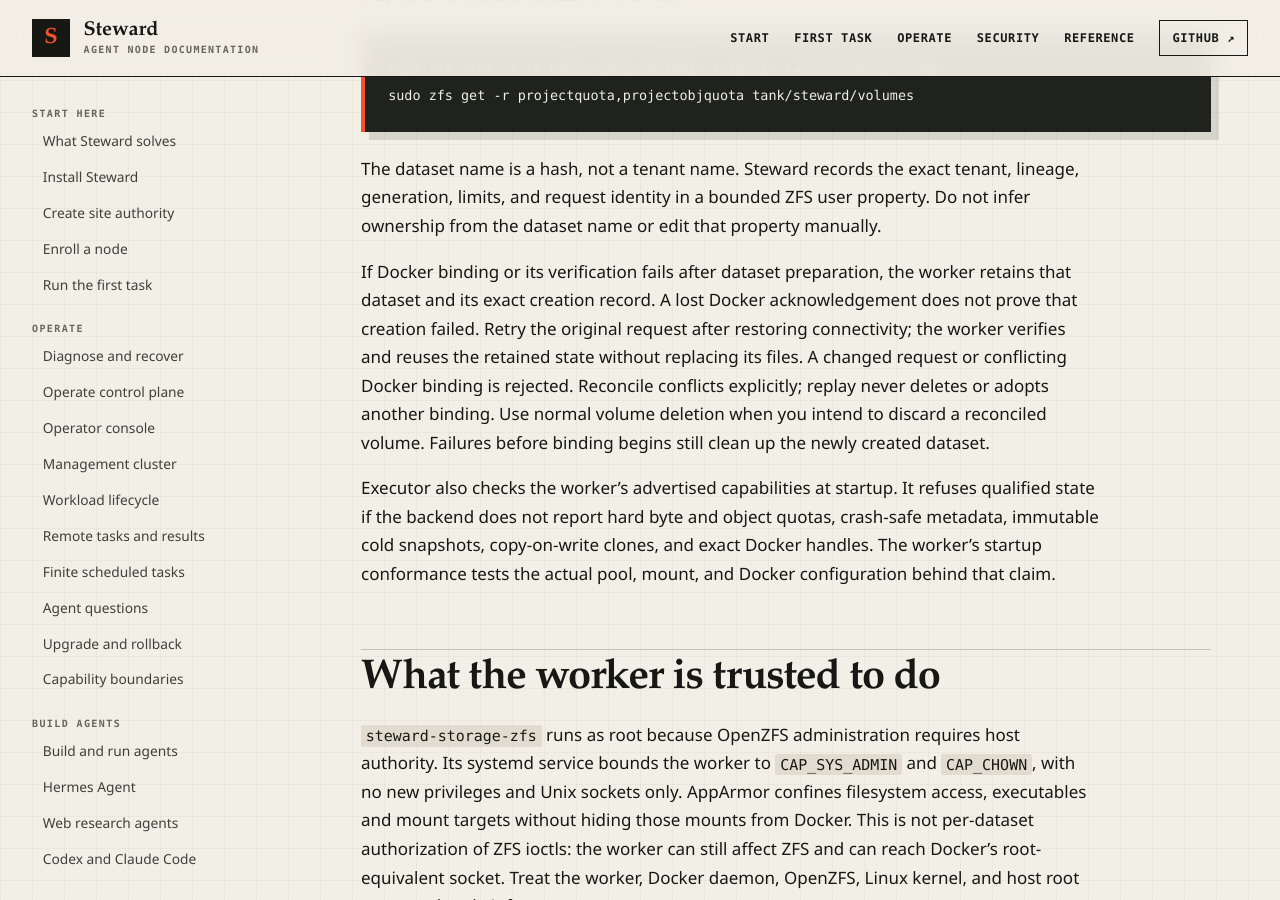
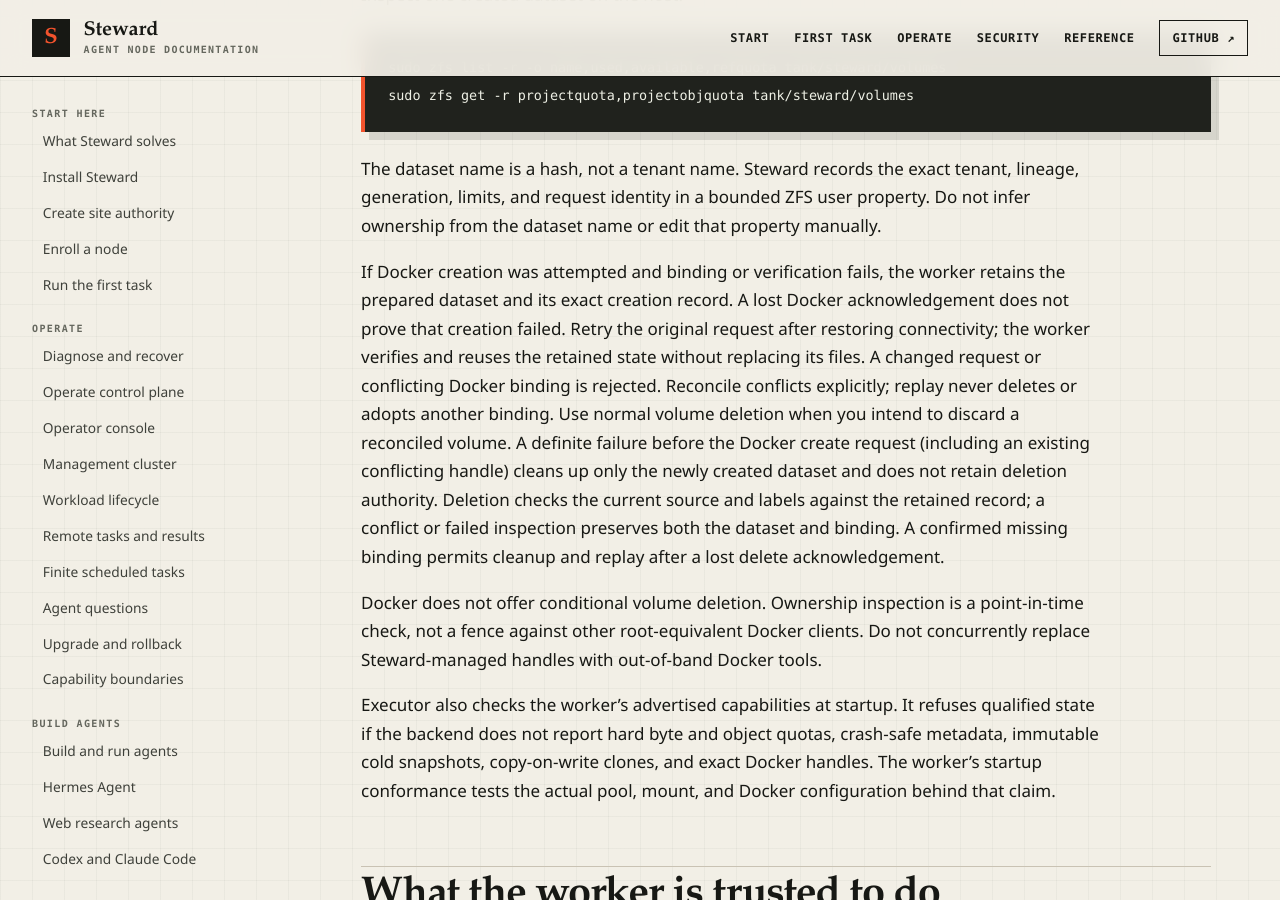
Before and after one commit to hardrails/steward, a Jekyll site: the page built from docs/guides/persistent-state.md, in a window 1280 px wide and 900 px high, scrolled down 6000 px. Built offline with Jekyll 4.4.1, drawn with Linux system fonts in a browser that asks for light colours.

Commit message:
docs(storage): distinguish rejected creates from uncertain effects
Document current binding verification, missing-binding replay and the Docker ownership-check boundary.

```diff
--- a/docs/guides/persistent-state.md
+++ b/docs/guides/persistent-state.md
@@ -221,14 +221,22 @@ The dataset name is a hash, not a tenant name. Steward records the exact tenant,
 lineage, generation, limits, and request identity in a bounded ZFS user property.
 Do not infer ownership from the dataset name or edit that property manually.
 
-If Docker binding or its verification fails after dataset preparation, the worker
-retains that dataset and its exact creation record. A lost Docker acknowledgement
+If Docker creation was attempted and binding or verification fails, the worker
+retains the prepared dataset and its exact creation record. A lost Docker acknowledgement
 does not prove that creation failed. Retry the original request after restoring
 connectivity; the worker verifies and reuses the retained state without replacing
 its files. A changed request or conflicting Docker binding is rejected. Reconcile
 conflicts explicitly; replay never deletes or adopts another binding. Use normal
-volume deletion when you intend to discard a reconciled volume. Failures before
-binding begins still clean up the newly created dataset.
+volume deletion when you intend to discard a reconciled volume. A definite failure
+before the Docker create request (including an existing conflicting handle) cleans
+up only the newly created dataset and does not retain deletion authority. Deletion
+checks the current source and labels against the retained record; a conflict or
+failed inspection preserves both the dataset and binding. A confirmed missing
+binding permits cleanup and replay after a lost delete acknowledgement.
+
+Docker does not offer conditional volume deletion. Ownership inspection is a
+point-in-time check, not a fence against other root-equivalent Docker clients.
+Do not concurrently replace Steward-managed handles with out-of-band Docker tools.
 
 Executor also checks the worker's advertised capabilities at startup. It refuses
 qualified state if the backend does not report hard byte and object quotas,
```
